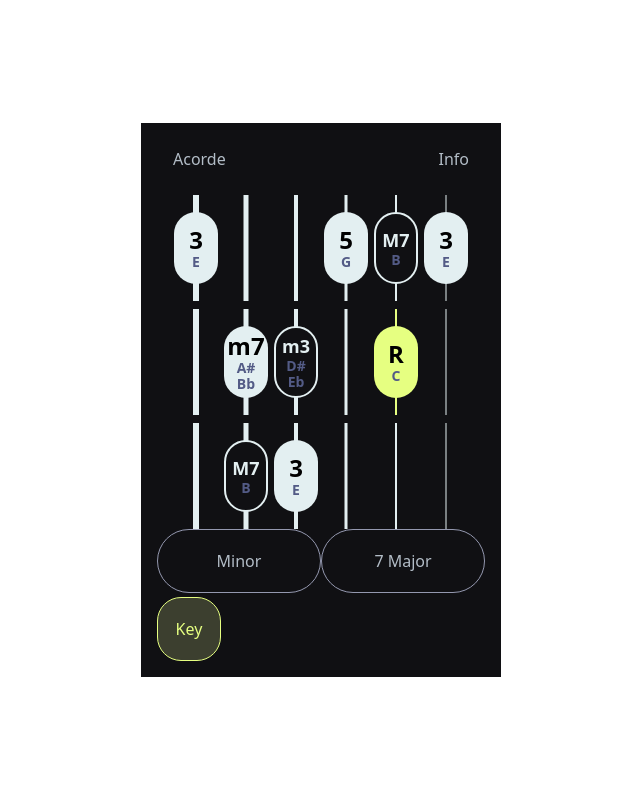
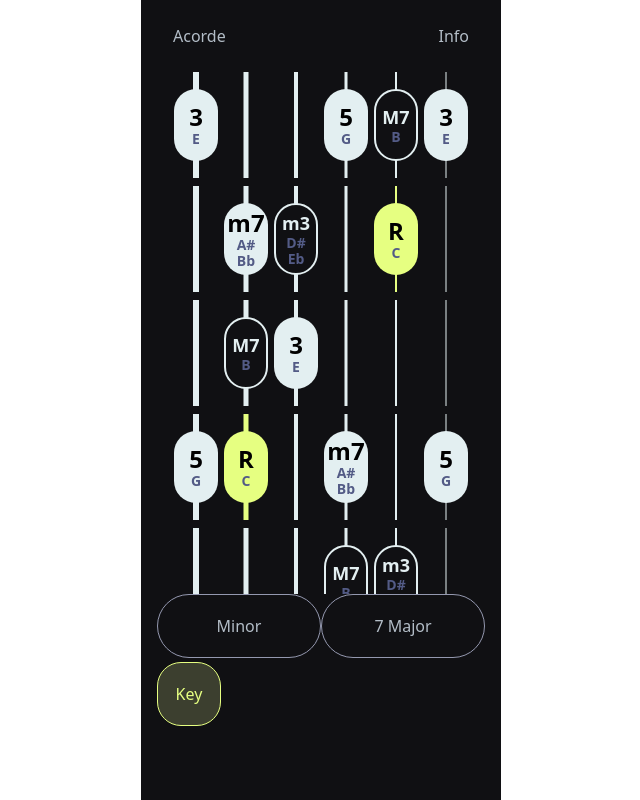
Before and after one commit to victorac/acordes-angular, an Angular app: page / in a window 1280 px wide. Shown: the whole page, without its empty margins (319-959 px from the left). Built offline with nearby package versions, Linux system fonts and the light colour scheme.

Commit message:
fixed arm vertical resposiveness

```diff
--- a/src/app/app.component.html
+++ b/src/app/app.component.html
@@ -1,12 +1,12 @@
-<main class="flex flex-col w-[360px] max-h-[644px] bg-[#101013] font-medium">
-  <nav class="flex justify-between px-8 py-6 w-full">
+<main class="flex flex-col w-[360px] h-[100vh] bg-[#101013] font-medium">
+  <nav class="flex justify-between px-8 py-6 w-full h-[72px] flex-shrink-0">
     <a href="/" class="text-[#b3bdc7] font-normal">Acorde</a>
     <a href="/" class="text-[#b3bdc7] font-normal">Info</a>
   </nav>
 
-  <app-arm />
+  <app-arm class="flex-1 min-h-0" />
 
-  <div class="flex px-4 text-[#b3bdc7]">
+  <div class="flex px-4 text-[#b3bdc7] h-[64px] flex-shrink-0">
     <button
       class="rounded-[100px] h-[64px] w-full px-1 py-3 border border-[#9498af]"
     >
@@ -19,7 +19,7 @@
     </button>
   </div>
 
-  <div class="flex flex-col mb-4 mt-1">
+  <div class="flex flex-col mb-4 mt-1 h-[122px] flex-shrink-0">
     @if(showKeySelect){
 
     <div class="flex pl-4 py-2 relative text-[14px] leading-3">
--- a/src/app/arm/arm.component.html
+++ b/src/app/arm/arm.component.html
@@ -1,4 +1,4 @@
-<div #scrollable class="flex shrink-0 grow-0 justify-center px-4 max-h-[334px] overflow-y-scroll no-scrollbar">
+<div #scrollable class="flex shrink-0 grow-0 h-full justify-center px-4 overflow-y-scroll no-scrollbar">
   @for(note of strings; track $index){
   <app-string [note]="note" [stringNumber]="$index" />
   }
```
